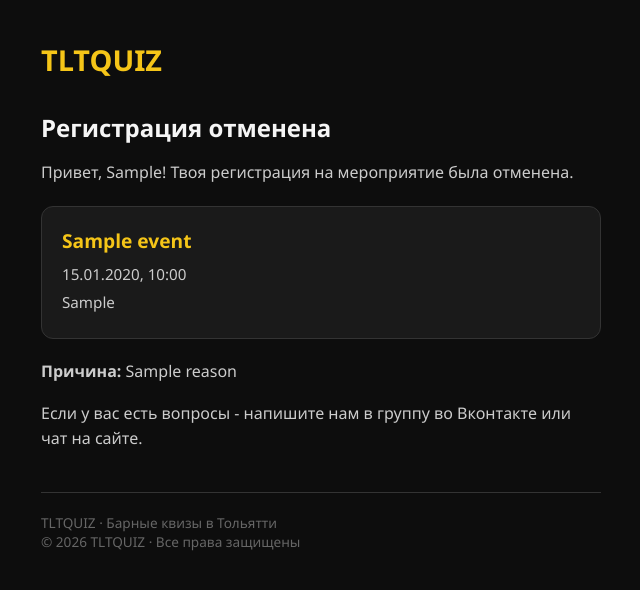
After one commit to feenoomee/quiz_event, a Flask app: template templates/emails/registration_removed.html in a window 1280 px wide. The commit adds this page. Shown: the top 590 px of the page, without its empty margins (319-959 px from the left). Run offline with Flask 3, Linux system fonts and the light colour scheme; tables that the repository leaves empty hold one stand-in row (values such as "Sample post"); the template is opened without the code that fills it: values that come from a table or form of the project are taken from there, most other values are stand-ins (such as "Sample title", 1, 10 or a date in 2020).

Commit message:
Фикс

```diff
--- /dev/null
+++ b/templates/emails/registration_removed.html
@@ -0,0 +1,39 @@
+<!DOCTYPE html>
+<html>
+<head>
+  <meta charset="UTF-8">
+  <style>
+    body { margin: 0; padding: 0; background: #0d0d0d; font-family: 'Segoe UI', Arial, sans-serif; color: #f5f5f5; }
+    .container { max-width: 560px; margin: 0 auto; padding: 40px 24px; }
+    .logo { font-size: 1.8rem; font-weight: 900; color: #f5c518; margin-bottom: 32px; }
+    h1 { font-size: 1.5rem; font-weight: 700; margin-bottom: 16px; color: #f5f5f5; }
+    p { font-size: 1rem; line-height: 1.6; color: #cccccc; margin-bottom: 12px; }
+    .highlight { color: #f5c518; font-weight: 700; }
+    .event-card { background: #1a1a1a; border: 1px solid #333; border-radius: 12px; padding: 20px; margin: 20px 0; }
+    .event-card h2 { margin: 0 0 8px; font-size: 1.2rem; color: #f5c518; }
+    .event-card p { margin: 4px 0; font-size: 0.95rem; }
+    .footer { margin-top: 40px; padding-top: 20px; border-top: 1px solid #333; font-size: 0.85rem; color: #666; }
+  </style>
+</head>
+<body>
+  <div class="container">
+    <div class="logo">TLTQUIZ</div>
+    <h1>Регистрация отменена</h1>
+    <p>Привет, {{ user.first_name }}! Твоя регистрация на мероприятие была отменена.</p>
+
+    <div class="event-card">
+      <h2>{{ event.name }}</h2>
+      <p>{{ event.date.strftime('%d.%m.%Y') }}, {{ event.date.strftime('%H:%M') }}</p>
+      <p>{{ event.location }}</p>
+    </div>
+
+    <p><strong>Причина:</strong> {{ reason }}</p>
+
+    <p>Если у вас есть вопросы - напишите нам в группу во Вконтакте или чат на сайте.</p>
+    <div class="footer">
+      TLTQUIZ · Барные квизы в Тольятти<br>
+      © 2026 TLTQUIZ · Все права защищены
+    </div>
+  </div>
+</body>
+</html>
```
Also changed, not shown: quiz_app/blueptints/api.py (+25 -0 lines), static/css/admin.css (+22 -0 lines), static/js/admin.js (+47 -0 lines), templates/pages/admin.html (+5 -2 lines).
